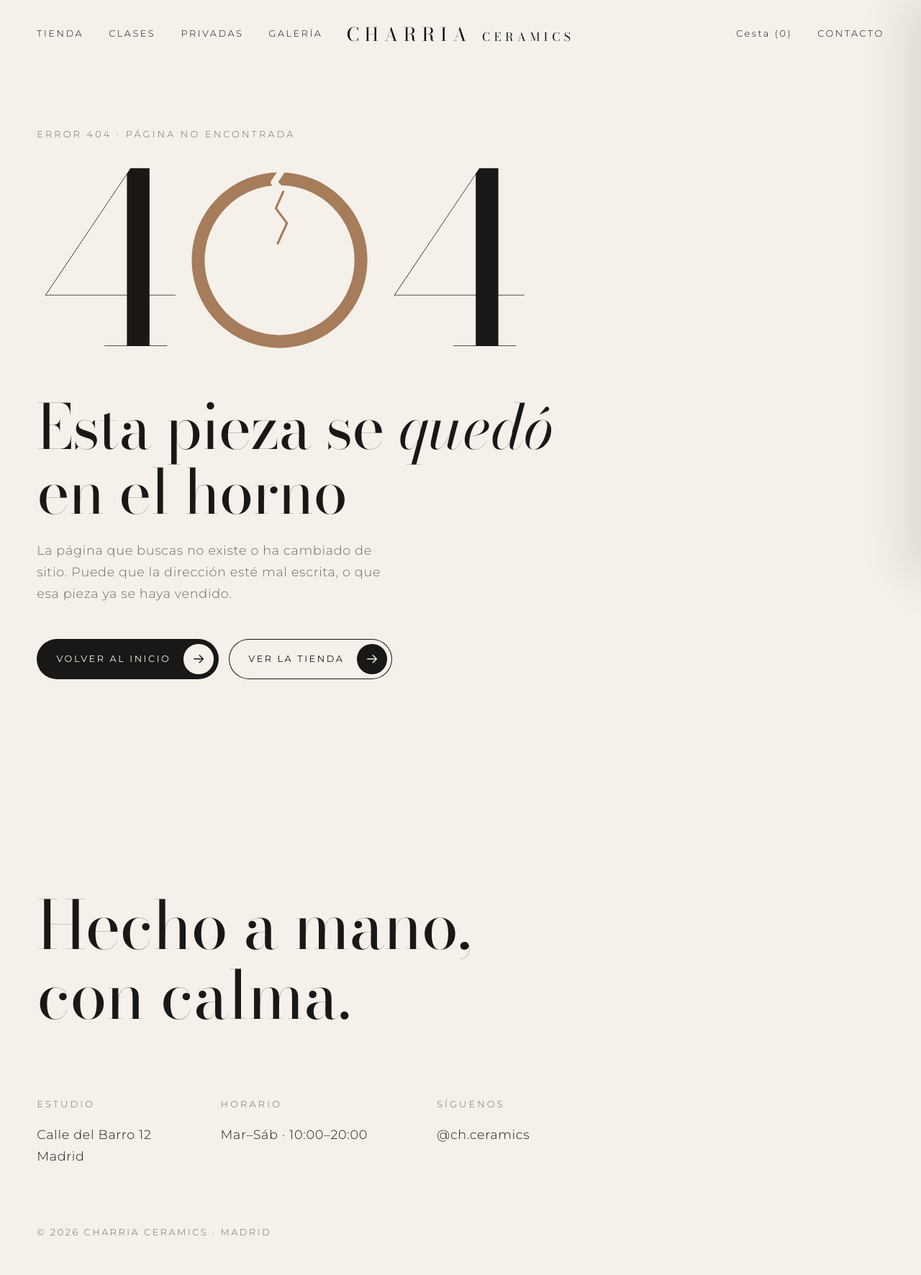
After one commit to thenovisX/charriaceramics, a PHP site: page /404.html in a window 1280 px wide. The commit adds this page. Shown: the whole page at 72% size. Run offline with PHP 8.4, Linux system fonts and the light colour scheme; some libraries are stand-ins or nearby versions.

Commit message:
Add a custom 404 page
404.html keeps the site header and footer and shows a 404 whose zero is a
cracked clay bowl, with buttons back home and to the shop. It uses
<base href="/"> so it renders at any depth, and .htaccess points
ErrorDocument 404 at it; /api keeps answering its own JSON errors.

Co-Authored-By: Claude Opus 5.5 (1M context) <noreply@anthropic.com>
Claude-Session: https://claude.ai/code/session_01QNVpMXqYeL5GV5VEnNAN1m

```diff
--- /dev/null
+++ b/404.html
@@ -0,0 +1,89 @@
+<!DOCTYPE html>
+<html lang="es">
+<head>
+  <meta charset="UTF-8">
+  <meta name="viewport" content="width=device-width, initial-scale=1.0">
+  <title>Página no encontrada · Charria Ceramics</title>
+  <meta name="robots" content="noindex">
+  <!-- La 404 se sirve en cualquier ruta (/lo/que/sea): todas las rutas relativas parten de la raíz -->
+  <base href="/">
+  <meta name="theme-color" content="#f5f1ea">
+  <link rel="preconnect" href="https://fonts.googleapis.com">
+  <link rel="preconnect" href="https://fonts.gstatic.com" crossorigin>
+  <link href="https://fonts.googleapis.com/css2?family=Bodoni+Moda:ital,opsz,wght@0,6..96,400;0,6..96,500;1,6..96,400&family=Montserrat:wght@300;400;500&display=swap" rel="stylesheet">
+  <link rel="stylesheet" href="style.css?v=10">
+</head>
+<body>
+
+  <!-- Cabecera fija: se invierte sobre fondos oscuros con mix-blend-mode -->
+  <header class="header">
+    <nav class="header__nav header__nav--left">
+      <a href="productos.html">Tienda</a>
+      <a href="index.html#clases">Clases</a>
+      <a href="index.html#privadas">Privadas</a>
+      <a href="galeria.html">Galería</a>
+    </nav>
+    <a href="index.html" class="header__logo">Charria <span>Ceramics</span></a>
+    <nav class="header__nav header__nav--right">
+      <button class="cart-btn" type="button">Cesta (<span data-cart-count>0</span>)</button>
+      <a href="contacto.html">Contacto</a>
+      <button class="menu-btn" type="button" aria-label="Abrir menú" aria-expanded="false" data-menu-toggle><span></span><span></span></button>
+    </nav>
+  </header>
+
+  <!-- Menú para móvil y tablet -->
+  <nav class="mobile-menu" data-mobile-menu aria-hidden="true">
+    <a href="productos.html"><small>01</small><span>Tienda</span></a>
+    <a href="index.html#clases"><small>02</small><span>Clases en grupo</span></a>
+    <a href="index.html#privadas"><small>03</small><span>Clase privada</span></a>
+    <a href="galeria.html"><small>04</small><span>Galería</span></a>
+    <a href="contacto.html"><small>05</small><span>Contacto</span></a>
+    <p class="mobile-menu__foot"><a href="https://www.instagram.com/ch.ceramics/" target="_blank" rel="noopener">@ch.ceramics</a></p>
+  </nav>
+
+  <main id="top">
+
+    <section class="notfound" aria-labelledby="notfound-title">
+      <p class="eyebrow">Error 404 · Página no encontrada</p>
+      <div class="notfound__code" aria-hidden="true">
+        <span>4</span>
+        <span class="notfound__bowl">
+          <svg viewBox="0 0 100 100" fill="none">
+            <circle cx="50" cy="50" r="44" stroke="currentColor" stroke-width="7"/>
+            <path class="notfound__crack" d="M51 2 L47 8 L52 13" stroke="var(--ivory)" stroke-width="3.5" stroke-linecap="round" stroke-linejoin="round"/>
+            <path class="notfound__crack notfound__crack--fine" d="M52 13 L48 22 L54 30 L49 41" stroke="currentColor" stroke-width="1.2" stroke-linecap="round" stroke-linejoin="round"/>
+          </svg>
+        </span>
+        <span>4</span>
+      </div>
+      <h1 class="notfound__title" id="notfound-title">Esta pieza se <em>quedó</em> en el horno</h1>
+      <p class="notfound__desc">La página que buscas no existe o ha cambiado de sitio. Puede que la dirección esté mal escrita, o que esa pieza ya se haya vendido.</p>
+      <div class="notfound__actions">
+        <a href="index.html" class="btn-primary">Volver al inicio</a>
+        <a href="productos.html" class="btn-primary btn-primary--ghost">Ver la tienda</a>
+      </div>
+    </section>
+
+  </main>
+
+  <footer class="footer">
+    <p class="footer__big" data-split>Hecho a mano, con calma.</p>
+    <div class="footer__cols">
+      <div><span class="eyebrow">Estudio</span><p>Calle del Barro 12<br>Madrid</p></div>
+      <div><span class="eyebrow">Horario</span><p>Mar–Sáb · 10:00–20:00</p></div>
+      <div><span class="eyebrow">Síguenos</span><p><a href="https://www.instagram.com/ch.ceramics/" target="_blank" rel="noopener">@ch.ceramics</a></p></div>
+    </div>
+    <p class="footer__legal">© 2026 Charria Ceramics · Madrid</p>
+  </footer>
+
+  <div class="cursor" aria-hidden="true"></div>
+
+  <script src="https://cdn.jsdelivr.net/npm/lenis@1.1.13/dist/lenis.min.js"></script>
+  <script src="https://cdnjs.cloudflare.com/ajax/libs/gsap/3.12.5/gsap.min.js"></script>
+  <script src="https://cdnjs.cloudflare.com/ajax/libs/gsap/3.12.5/ScrollTrigger.min.js"></script>
+  <script src="https://unpkg.com/split-type@0.3.4/umd/index.min.js"></script>
+  <script src="data.js?v=8"></script>
+  <script src="script.js?v=9"></script>
+  <script src="cart.js?v=8"></script>
+</body>
+</html>
--- a/contacto.html
+++ b/contacto.html
@@ -9,7 +9,7 @@
   <link rel="preconnect" href="https://fonts.googleapis.com">
   <link rel="preconnect" href="https://fonts.gstatic.com" crossorigin>
   <link href="https://fonts.googleapis.com/css2?family=Bodoni+Moda:ital,opsz,wght@0,6..96,400;0,6..96,500;1,6..96,400&family=Montserrat:wght@300;400;500&display=swap" rel="stylesheet">
-  <link rel="stylesheet" href="style.css?v=9">
+  <link rel="stylesheet" href="style.css?v=10">
 </head>
 <body>
 
--- a/galeria.html
+++ b/galeria.html
@@ -9,7 +9,7 @@
   <link rel="preconnect" href="https://fonts.googleapis.com">
   <link rel="preconnect" href="https://fonts.gstatic.com" crossorigin>
   <link href="https://fonts.googleapis.com/css2?family=Bodoni+Moda:ital,opsz,wght@0,6..96,400;0,6..96,500;1,6..96,400&family=Montserrat:wght@300;400;500&display=swap" rel="stylesheet">
-  <link rel="stylesheet" href="style.css?v=9">
+  <link rel="stylesheet" href="style.css?v=10">
 </head>
 <body>
 
--- a/gracias.html
+++ b/gracias.html
@@ -10,7 +10,7 @@
   <link rel="preconnect" href="https://fonts.googleapis.com">
   <link rel="preconnect" href="https://fonts.gstatic.com" crossorigin>
   <link href="https://fonts.googleapis.com/css2?family=Bodoni+Moda:ital,opsz,wght@0,6..96,400;0,6..96,500;1,6..96,400&family=Montserrat:wght@300;400;500&display=swap" rel="stylesheet">
-  <link rel="stylesheet" href="style.css?v=9">
+  <link rel="stylesheet" href="style.css?v=10">
 </head>
 <body>
 
--- a/index.html
+++ b/index.html
@@ -10,7 +10,7 @@
   <link rel="preconnect" href="https://fonts.gstatic.com" crossorigin>
   <link href="https://fonts.googleapis.com/css2?family=Bodoni+Moda:ital,opsz,wght@0,6..96,400;0,6..96,500;1,6..96,400&family=Montserrat:wght@300;400;500&display=swap" rel="stylesheet">
   <link rel="stylesheet" href="https://cdn.jsdelivr.net/npm/swiper@11.1.14/swiper-bundle.min.css">
-  <link rel="stylesheet" href="style.css?v=9">
+  <link rel="stylesheet" href="style.css?v=10">
 </head>
 <body>
 
--- a/productos.html
+++ b/productos.html
@@ -9,7 +9,7 @@
   <link rel="preconnect" href="https://fonts.googleapis.com">
   <link rel="preconnect" href="https://fonts.gstatic.com" crossorigin>
   <link href="https://fonts.googleapis.com/css2?family=Bodoni+Moda:ital,opsz,wght@0,6..96,400;0,6..96,500;1,6..96,400&family=Montserrat:wght@300;400;500&display=swap" rel="stylesheet">
-  <link rel="stylesheet" href="style.css?v=9">
+  <link rel="stylesheet" href="style.css?v=10">
 </head>
 <body>
 
--- a/style.css
+++ b/style.css
@@ -388,6 +388,24 @@ button { font: inherit; letter-spacing: inherit; color: inherit; background: non
 .page-head__desc { max-width: 24rem; color: var(--muted); }
 .page-head .eyebrow { grid-column: 1 / -1; margin: 0; }
 
+/* Página 404: "4 · cuenco agrietado · 4" */
+.notfound { min-height: 100svh; display: flex; flex-direction: column; justify-content: center; padding: clamp(7rem, 5rem + 8vw, 11rem) var(--side) clamp(4rem, 2rem + 6vw, 8rem); }
+.notfound__code { display: flex; align-items: center; gap: clamp(.4rem, 1.5vw, 1.6rem); font-family: var(--serif); font-size: clamp(7rem, 3rem + 22vw, 22rem); line-height: .8; letter-spacing: -0.02em; margin: 1rem 0 clamp(2rem, 1rem + 3vw, 3.5rem); }
+.notfound__bowl { display: block; width: .78em; height: .78em; color: var(--clay); }
+.notfound__bowl svg { width: 100%; height: 100%; overflow: visible; }
+.notfound__crack { stroke-dasharray: 80; stroke-dashoffset: 80; animation: notfound-crack 1.1s .5s var(--ease) forwards; }
+.notfound__crack--fine { animation-delay: 1.1s; }
+@keyframes notfound-crack { to { stroke-dashoffset: 0; } }
+.notfound__title { font-family: var(--serif); font-weight: 400; font-size: var(--fs-h2); line-height: 1.05; letter-spacing: -0.01em; max-width: 14ch; }
+.notfound__title em { font-style: italic; }
+.notfound__desc { max-width: 30rem; margin-top: 1.4rem; color: var(--muted); }
+.notfound__actions { display: flex; flex-wrap: wrap; gap: .9rem; margin-top: clamp(2rem, 1rem + 3vw, 3rem); }
+/* Botón secundario: misma píldora, solo con contorno */
+.btn-primary--ghost { background: transparent; color: var(--ink); box-shadow: inset 0 0 0 1px var(--ink); }
+.btn-primary--ghost .btn-primary__icon { background: var(--ink); color: var(--ivory); }
+@media (hover: hover) { .btn-primary--ghost:hover { color: var(--ivory); } }
+@media (max-width: 600px) { .notfound__actions .btn-primary { width: 100%; } }
+
 /* Filtros del catálogo */
 .filters { display: flex; flex-wrap: wrap; gap: .4rem 1.8rem; padding: 0 var(--side) 1.4rem; margin-bottom: clamp(2.5rem, 1rem + 4vw, 4.5rem); border-bottom: 1px solid rgba(26,24,22,.15); font-size: var(--fs-label); text-transform: uppercase; letter-spacing: .2em; }
 .filters button { position: relative; padding: .5rem 0; text-transform: inherit; color: var(--muted); transition: color .3s; }
```
Also changed, not shown: .htaccess.
